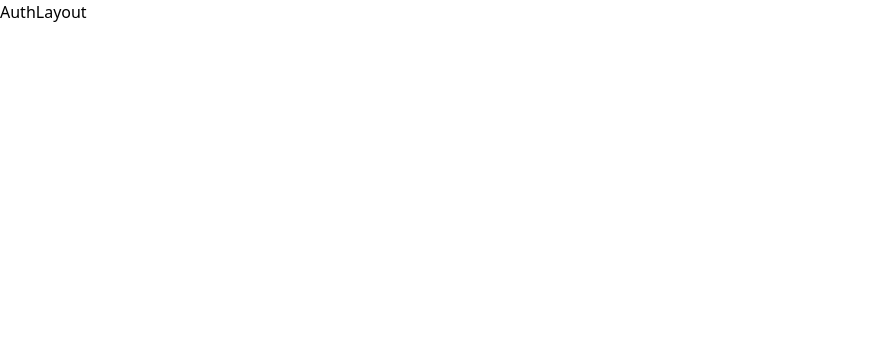
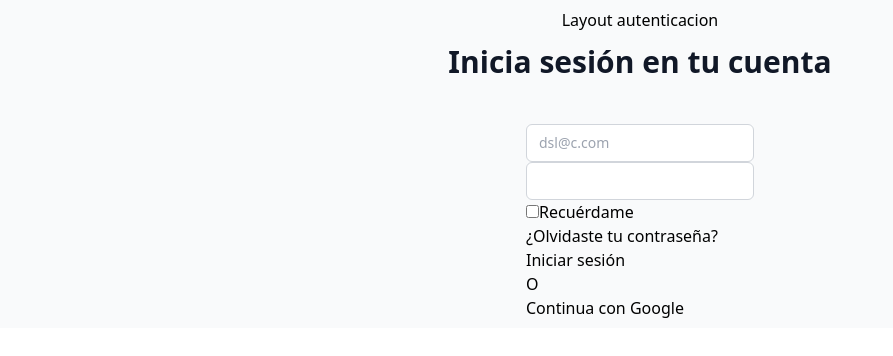
Before and after one commit to MINTIC-ciclo-3-Personal/ExplicacionConcesionario, a React (Create React App) app: page /login in a window 1280 px wide. Shown: the top 356 px of the page, without its empty margins (0-893 px from the left). Built offline with nearby package versions, Linux system fonts and the light colour scheme.

Commit message:
aun no refresca pero ya en clase 14

```diff
--- a/package.json
+++ b/package.json
@@ -8,7 +8,7 @@
     "@testing-library/user-event": "^13.5.0",
     "react": "^18.0.0",
     "react-dom": "^18.0.0",
-    "react-router-dom": "5.2.0",
+    "react-router-dom": "^5.2.0",
     "react-scripts": "5.0.1",
     "web-vitals": "^2.1.4"
   },
--- a/public/index.html
+++ b/public/index.html
@@ -24,7 +24,7 @@
       work correctly both with client-side routing and a non-root public URL.
       Learn how to configure a non-root public URL by running `npm run build`.
     -->
-    <title>React App</title>
+    <title>Concesionario</title>
   </head>
   <body>
     <noscript>You need to enable JavaScript to run this app.</noscript>
--- a/src/components/Navbar.jsx
+++ b/src/components/Navbar.jsx
@@ -1,10 +1,24 @@
 import React from 'react'
+import { Link } from 'react-router-dom'
 
 const Navbar = () => {
     return (
-        <div className='bg-red-400'>
-            Navbar
-        </div>
+        <nav className='bg-red-400'>
+            <ul className='flex w-full justify-between my-3'>
+                <li>Logo</li>
+                <li>Navegacion1</li>
+                <li>Navegacion2</li>
+                <li>Navegacion3</li>
+                <li>Navegacion4</li>
+                <li className='px-3'>
+                    <Link to="/login">
+                        <button className='bg-indigo-500 p-2 text-white rounded-lg shadow-md hover:bg-indigo-700'>
+                            Iniciar sesion
+                        </button>
+                    </Link>
+                </li>
+            </ul>
+        </nav>
     )
 }
 
--- a/src/components/Sidebar.jsx
+++ b/src/components/Sidebar.jsx
@@ -2,7 +2,7 @@ import React from 'react'
 
 const Sidebar = () => {
     return (
-        <nav className='w-72 bg-red-400'>sidebar</nav>
+        <nav className='w-72 border border-gray-300 h-full flex flex-col justify-between '>sidebar</nav>
     )
 }
 
--- a/src/layouts/AuthLayout.jsx
+++ b/src/layouts/AuthLayout.jsx
@@ -1,9 +1,10 @@
 import React from 'react'
 
-const AuthLayout = () => {
+const AuthLayout = ({children}) => {
     return (
-        <div>
-            AuthLayout
+        <div className='flex flex-col items-center justify-center bg-gray-50 py-2 px-4'>
+            Layout autenticacion
+            <div className='flex w-full'>{children}</div>
         </div>
     )
 }
--- a/src/layouts/PrivateLayout.jsx
+++ b/src/layouts/PrivateLayout.jsx
@@ -5,7 +5,7 @@ const PrivateLayout = ({children}) => {
     return (
         <div className='flex w-screen h-screen'>
             <Sidebar/>
-            <main className='flex w-full bg-blue-400 overflow-y-scroll'>{children}</main>
+            <main className='flex w-full overflow-y-scroll items-center'>{children}</main>
         </div>
     )
 }
--- a/src/pages/Login.jsx
+++ b/src/pages/Login.jsx
@@ -1,9 +1,43 @@
 import React from 'react'
+import { Link } from 'react-router-dom'
 
 const Login = () => {
   return (
-    <div>
-        pagina para el login
+    <div className='flex flex-col w-full justify-center items-center'>
+      <h2 className='m-3 text-center text-3xl font-extrabold text-gray-900'>Inicia sesión en tu cuenta</h2>
+      <form className='mt-8 max-w-md'>
+        <div>
+          <input className='appereance-none focus:outline-none px-3 py-2 border border-gray-300 text-gray-900 rounded-md focus:ring-indigo-500 focus:border-indigo-500 focus:z-10 sm:text-sm'
+            type="email"
+            placeholder='dsl@c.com'
+            required
+          />
+        </div>
+        <div>
+          <input className='appereance-none focus:outline-none px-3 py-2 border border-gray-300 text-gray-900 rounded-md focus:ring-indigo-500 focus:border-indigo-500 focus:z-10 sm:text-sm'
+            type="password"
+            required
+          />
+        </div>
+        <div>
+          <label htmlFor='recuerdame'>
+            <input type="checkbox" name='recuerdame' />
+            Recuérdame
+          </label>
+        </div>
+        <div>
+          <Link to="/">¿Olvidaste tu contraseña?</Link>
+        </div>
+        <div>
+          <Link to="/admin">
+            <button>Iniciar sesión</button>
+          </Link>
+        </div>
+        <div>O</div>
+        <div>
+          <button>Continua con Google</button>
+        </div>
+      </form>
     </div>
   )
 }
--- a/src/pages/admin/Vehiculos.jsx
+++ b/src/pages/admin/Vehiculos.jsx
@@ -2,7 +2,13 @@ import React from 'react'
 
 const Vehiculos = () => {
   return (
-    <div>Vehiculos</div>
+    <form className='flex flex-col'>
+      <h2>Formulario de creación de vehículos</h2>
+      <input type="text" placeholder='Nombre del vehiculo' />
+      <input type="text" placeholder='Marca del vehiculo' />
+      <input type="text" placeholder='Modelo del vehiculo' />
+      <button className='bg-indigo-500 text-white'>Enviar datos</button>
+    </form>
   )
 }
 
```
Also changed, not shown: src/App.jsx (+11 -11 lines), 2 other files (tests, documents, lock files or other folders).
